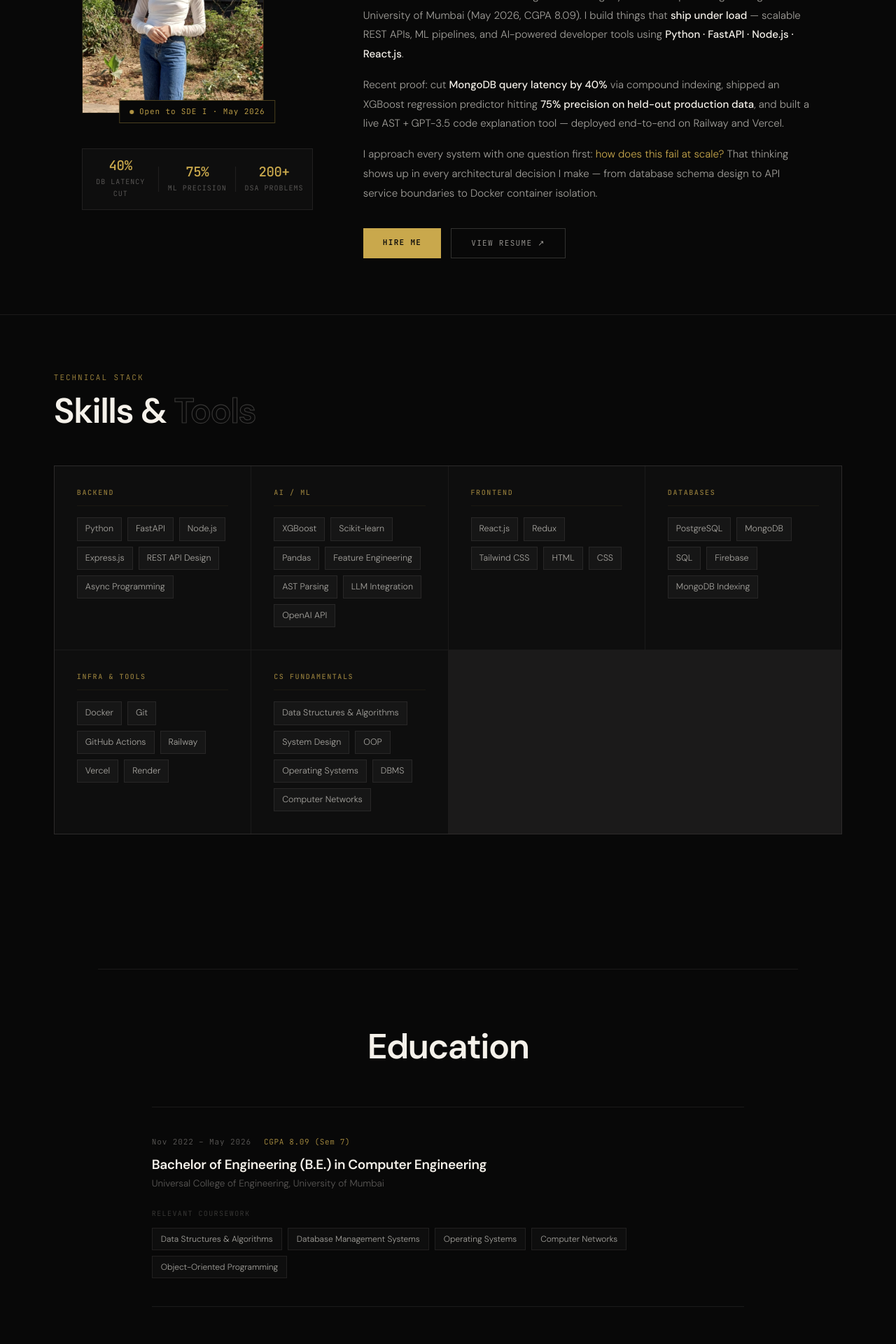
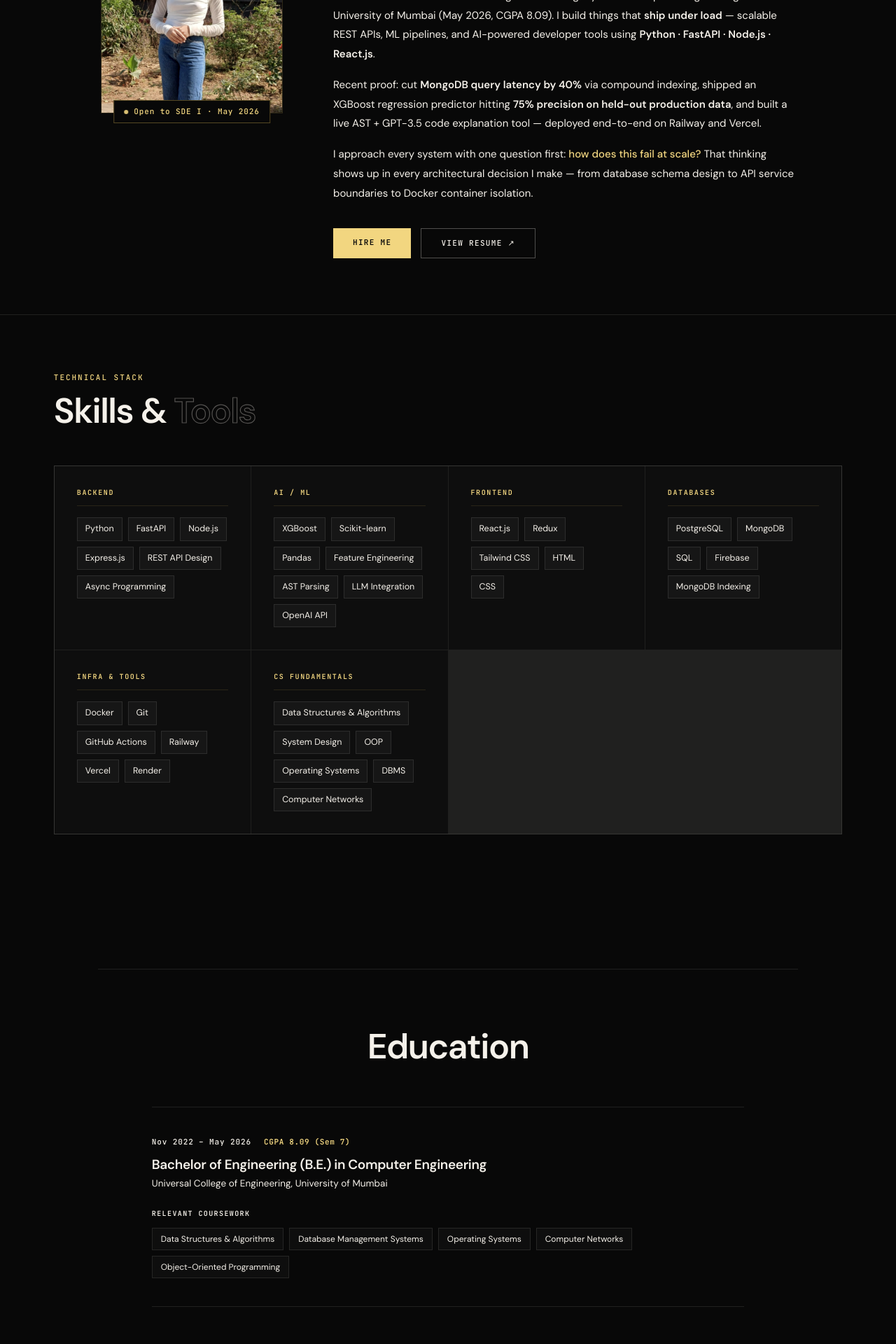
Before and after one commit to SnehaPoojary20/Portfolio, a React (Vite) app in the folder Frontend/: page / in a window 1280 px wide. Shown: the part 280-2200 px from the top of the page at 70% size. Built offline with nearby package versions, Linux system fonts and the light colour scheme.

Commit message:
Refactor CSS styles for improved consistency and readability across components; update Contact component resume link.

```diff
--- a/Frontend/src/About ME/Aboutme.css
+++ b/Frontend/src/About ME/Aboutme.css
@@ -23,7 +23,7 @@
   height: 330px;
   object-fit: cover;
   display: block;
-  border: 1px solid rgba(201,168,76,0.15);
+  border: 1px solid rgba(201,168,76,0.2);
   filter: grayscale(20%) contrast(1.05);
   transition: filter 0.4s, transform 0.4s;
 }
@@ -36,10 +36,11 @@
   left: 50%;
   transform: translateX(-50%);
   background: var(--black);
-  border: 1px solid rgba(201,168,76,0.35);
+  border: 1px solid rgba(201,168,76,0.4);
   color: var(--gold);
   font-size: 11px;
   font-family: var(--mono);
+  font-weight: 500;
   letter-spacing: 0.08em;
   padding: 6px 14px;
   white-space: nowrap;
@@ -58,52 +59,18 @@
 
 @keyframes pulse {
   0%, 100% { opacity: 1; }
-  50% { opacity: 0.3; }
+  50% { opacity: 0.4; }
 }
 
-/* ── STAT STRIP ── */
-.stat-strip {
-  margin-top: 28px;
-  display: flex;
-  align-items: center;
-  border: 1px solid var(--rule);
-  background: var(--black-2);
-}
-
-.stat { flex: 1; padding: 14px 10px; text-align: center; }
-
-.stat-num {
-  display: block;
-  font-family: var(--mono);
-  font-size: 19px;
-  font-weight: 500;
-  color: var(--gold);
-  line-height: 1;
-  margin-bottom: 5px;
-  letter-spacing: -0.02em;
-}
-
-.stat-lbl {
-  display: block;
-  font-size: 10px;
-  letter-spacing: 0.1em;
-  text-transform: uppercase;
-  color: var(--white-3);
-  font-family: var(--mono);
-}
-
-.stat-divider { width: 1px; height: 36px; background: var(--rule); flex-shrink: 0; }
-
-/* ── TEXT ── */
 .description { max-width: 660px; padding-top: 8px; }
 
 .about-eyebrow {
   font-family: var(--mono);
   font-size: 11px;
+  font-weight: 500;
   letter-spacing: 0.15em;
   text-transform: uppercase;
   color: var(--gold);
-  opacity: 0.8;
   margin-bottom: 20px;
 }
 
@@ -119,7 +86,7 @@
 
 .title-accent {
   color: transparent;
-  -webkit-text-stroke: 1.5px rgba(245,241,234,0.28);
+  -webkit-text-stroke: 1.5px rgba(245,241,234,0.4);
 }
 
 .bio {
@@ -128,11 +95,11 @@
   line-height: 1.85;
   color: var(--white-2);
   margin-bottom: 16px;
-  font-weight: 300;
+  font-weight: 400;
 }
 
-.bio strong { color: var(--white); font-weight: 500; }
-.bio em     { color: var(--gold); font-style: normal; }
+.bio strong { color: var(--white); font-weight: 600; }
+.bio em     { color: var(--gold); font-style: normal; font-weight: 500; }
 
 .about-cta { display: flex; gap: 14px; margin-top: 36px; flex-wrap: wrap; }
 
@@ -155,10 +122,11 @@
 .btn-ghost {
   display: inline-block;
   padding: 11px 28px;
-  border: 1px solid rgba(245,241,234,0.18);
+  border: 1px solid rgba(245,241,234,0.3);
   color: var(--white-2);
   font-family: var(--mono);
   font-size: 11px;
+  font-weight: 500;
   letter-spacing: 0.12em;
   text-transform: uppercase;
   text-decoration: none;
@@ -167,11 +135,9 @@
 
 .btn-ghost:hover { border-color: var(--gold); color: var(--gold); transform: translateY(-2px); }
 
-
 @media (max-width: 900px) {
   .about { flex-direction: column; align-items: center; gap: 48px; padding: 12vh 5vw 6vh; }
   .description { text-align: center; }
   .about-cta { justify-content: center; }
   .profile-img { width: 220px; height: 280px; }
-  .stat-strip { width: 260px; }
 }
--- a/Frontend/src/About ME/Aboutme.jsx
+++ b/Frontend/src/About ME/Aboutme.jsx
@@ -4,7 +4,6 @@
 const Aboutme = () => {
   return (
     <section className="about" id="about">
-      {/* Profile Image */}
       <div className="image">
         <div className="image-wrapper">
           <img
@@ -17,58 +16,48 @@
             Open to SDE I · May 2026
           </div>
         </div>
-
-        <div className="stat-strip">
-          <div className="stat">
-            <span className="stat-num">40%</span>
-            <span className="stat-lbl">DB latency cut</span>
-          </div>
-          <div className="stat-divider" />
-          <div className="stat">
-            <span className="stat-num">75%</span>
-            <span className="stat-lbl">ML precision</span>
-          </div>
-          <div className="stat-divider" />
-          <div className="stat">
-            <span className="stat-num">200+</span>
-            <span className="stat-lbl">DSA problems</span>
-          </div>
-        </div>
       </div>
 
-      {/* Description */}
       <div className="description">
-        <p className="about-eyebrow">Backend Engineer · AI Tools · Systems Thinker</p>
+        <p className="about-eyebrow">
+          Backend Engineer · AI Tools · Systems Thinker
+        </p>
 
         <h1 className="title">
           Sneha <span className="title-accent">Poojary</span>
         </h1>
 
         <p className="bio">
-          I'm a backend-focused Software Engineer finishing my B.E. in Computer Engineering at the
-          University of Mumbai (May 2026, CGPA 8.09). I build things that{" "}
-          <strong>ship under load</strong> — scalable REST APIs, ML pipelines, and AI-powered
-          developer tools using <strong>Python · FastAPI · Node.js · React.js</strong>.
+          I'm a backend-focused Software Engineer finishing my B.E. in Computer
+          Engineering at the University of Mumbai (May 2026, CGPA 8.09). I
+          build things that <strong>ship under load</strong> — scalable REST
+          APIs, ML pipelines, and AI-powered developer tools using{" "}
+          <strong>Python · FastAPI · Node.js · React.js</strong>.
         </p>
 
         <p className="bio">
-          Recent proof: cut <strong>MongoDB query latency by 40%</strong> via compound indexing,
-          shipped an XGBoost regression predictor hitting{" "}
-          <strong>75% precision on held-out production data</strong>, and built a live AST +
-          GPT-3.5 code explanation tool — deployed end-to-end on Railway and Vercel.
+          Recent proof: cut <strong>MongoDB query latency by 40%</strong> via
+          compound indexing, shipped an XGBoost regression predictor hitting{" "}
+          <strong>75% precision on held-out production data</strong>, and built
+          a live AST + GPT-3.5 code explanation tool — deployed end-to-end on
+          Railway and Vercel.
         </p>
 
         <p className="bio">
           I approach every system with one question first:{" "}
-          <em>how does this fail at scale?</em> That thinking shows up in every architectural
-          decision I make — from database schema design to API service boundaries to Docker
-          container isolation.
+          <em>how does this fail at scale?</em> That thinking shows up in every
+          architectural decision I make — from database schema design to API
+          service boundaries to Docker container isolation.
         </p>
 
         <div className="about-cta">
-          <a href="mailto:snehapoojary2004@gmail.com" className="btn-primary">
+          <a
+            href="mailto:snehapoojary2004@gmail.com"
+            className="btn-primary"
+          >
             Hire Me
           </a>
+
           <a
             href="https://drive.google.com/drive/folders/1WUxGKpBbu02MUqZa72df_PDHrfpOgia4"
             target="_blank"
--- a/Frontend/src/Contact/Contact.jsx
+++ b/Frontend/src/Contact/Contact.jsx
@@ -68,7 +68,7 @@
           <FaFileAlt className='contact-icon'/>
           <h3>Resume</h3>
           <p>Full PDF available</p>
-          <a href='https://drive.google.com/file/d/14Fp81n0RizFtAAnNMCaXj0XMpWaQkti0/view?usp=sharing' target="_blank" rel="noopener noreferrer">Download PDF</a>
+          <a href='https://drive.google.com/file/d/1MDpv56-c2mLQFC8RH_rawrehcyUIcP66/view?usp=sharing' target="_blank" rel="noopener noreferrer">Download PDF</a>
         </div>
       </div>
     </section>
--- a/Frontend/src/Education/Education.css
+++ b/Frontend/src/Education/Education.css
@@ -31,6 +31,7 @@
 .edu-date {
   font-family: var(--mono);
   font-size: 11px;
+  font-weight: 500;
   color: var(--white-3);
   letter-spacing: 0.08em;
 }
@@ -38,8 +39,8 @@
 .edu-cgpa {
   font-family: var(--mono);
   font-size: 11px;
+  font-weight: 600;
   color: var(--gold);
-  opacity: 0.85;
   letter-spacing: 0.06em;
 }
 
@@ -57,15 +58,16 @@
   font-size: 13.5px;
   color: var(--white-3);
   margin-bottom: 22px;
-  font-weight: 300;
+  font-weight: 400;
 }
 
 .coursework-label {
   font-family: var(--mono);
   font-size: 10px;
+  font-weight: 600;
   letter-spacing: 0.14em;
   text-transform: uppercase;
-  color: rgba(245,241,234,0.22);
+  color: var(--white-3);
   display: block;
   margin-bottom: 12px;
 }
@@ -79,11 +81,11 @@
   background: var(--black-2);
   border: 1px solid var(--rule);
   padding: 5px 12px;
-  font-weight: 300;
+  font-weight: 400;
   transition: border-color 0.2s, color 0.2s;
 }
 
-.course-tag:hover { border-color: rgba(201,168,76,0.25); color: var(--white); }
+.course-tag:hover { border-color: rgba(201,168,76,0.35); color: var(--white); }
 
 @media (max-width: 768px) {
   .section-heading { font-size: 2rem; margin-bottom: 40px; }
--- a/Frontend/src/Skills/Skills.css
+++ b/Frontend/src/Skills/Skills.css
@@ -8,10 +8,10 @@
 .section-eyebrow {
   font-family: var(--mono);
   font-size: 11px;
+  font-weight: 500;
   letter-spacing: 0.18em;
   text-transform: uppercase;
   color: var(--gold);
-  opacity: 0.8;
   margin-bottom: 12px;
 }
 
@@ -27,7 +27,7 @@
 
 .title-dim {
   color: transparent;
-  -webkit-text-stroke: 1.2px rgba(245,241,234,0.2);
+  -webkit-text-stroke: 1.2px rgba(245,241,234,0.32);
 }
 
 .skills-grid {
@@ -52,13 +52,13 @@
 .skill-group-label {
   font-family: var(--mono);
   font-size: 10px;
+  font-weight: 600;
   letter-spacing: 0.16em;
   text-transform: uppercase;
   color: var(--gold);
-  opacity: 0.7;
   margin-bottom: 16px;
   padding-bottom: 12px;
-  border-bottom: 1px solid rgba(201,168,76,0.1);
+  border-bottom: 1px solid rgba(201,168,76,0.15);
 }
 
 .skill-tags { display: flex; flex-wrap: wrap; gap: 8px; }
@@ -67,7 +67,7 @@
   font-family: var(--sans);
   font-size: 12.5px;
   color: var(--white-2);
-  font-weight: 300;
+  font-weight: 400;
   background: var(--black-3);
   border: 1px solid var(--rule);
   padding: 5px 11px;
@@ -75,8 +75,8 @@
 }
 
 .skill-group:hover .skill-tag {
-  color: rgba(245,241,234,0.75);
-  border-color: rgba(245,241,234,0.12);
+  color: var(--white);
+  border-color: rgba(245,241,234,0.2);
 }
 
 @media (max-width: 768px) { .skills-grid { grid-template-columns: 1fr 1fr; } }
--- a/Frontend/src/index.css
+++ b/Frontend/src/index.css
@@ -5,14 +5,18 @@
   --black-2:    #0e0e0e;
   --black-3:    #161616;
   --black-4:    #1f1f1f;
-  --white:      #f5f1ea;
-  --white-2:    rgba(245,241,234,0.65);
-  --white-3:    rgba(245,241,234,0.35);
-  --white-4:    rgba(245,241,234,0.12);
-  --gold:       #c9a84c;
-  --gold-dim:   rgba(201,168,76,0.18);
-  --gold-faint: rgba(201,168,76,0.07);
-  --rule:       rgba(245,241,234,0.08);
+
+  /* Two-color text system: white for all body/label/heading text, butter
+     yellow reserved only for highlighted keywords, links, and accents. */
+  --white:      #f5f1ea;   /* all text, everywhere — headings, body, labels, dates */
+  --white-2:    #f5f1ea;
+  --white-3:    #f5f1ea;
+
+  --gold:       #f2d680;   /* butter yellow — keyword highlights, links, accents only */
+  --gold-dim:   rgba(242,214,128,0.18);  /* decorative fills only, never text */
+  --gold-faint: rgba(242,214,128,0.07);  /* decorative fills only, never text */
+
+  --rule:       rgba(245,241,234,0.10);  /* hairline borders only */
   --mono:       'JetBrains Mono', monospace;
   --sans:       'DM Sans', sans-serif;
 }
@@ -26,17 +30,17 @@
   background-color: var(--black) !important;
   color: var(--white);
   font-family: var(--sans);
-  font-weight: 300;
+  font-weight: 400;
   line-height: 1.7;
   overflow-x: hidden;
 }
 
-::selection { background: rgba(201,168,76,0.22); color: var(--white); }
+::selection { background: rgba(242,214,128,0.25); color: var(--black); }
 
 ::-webkit-scrollbar { width: 3px; }
 ::-webkit-scrollbar-track { background: var(--black); }
-::-webkit-scrollbar-thumb { background: rgba(201,168,76,0.25); }
-::-webkit-scrollbar-thumb:hover { background: rgba(201,168,76,0.5); }
+::-webkit-scrollbar-thumb { background: rgba(242,214,128,0.3); }
+::-webkit-scrollbar-thumb:hover { background: rgba(242,214,128,0.55); }
 
 .navbar {
   position: fixed;
@@ -113,7 +117,6 @@
   font-family: var(--mono);
   font-size: 11px;
   color: var(--gold);
-  opacity: 0.7;
   letter-spacing: 0.06em;
 }
 
@@ -126,7 +129,7 @@
 
 @keyframes blink {
   0%, 100% { opacity: 1; }
-  50% { opacity: 0.2; }
+  50% { opacity: 0.3; }
 }
 
 /* ── MOBILE ── */
```
Also changed, not shown: Frontend/src/Achievements/Achievements.css (+5 -6 lines), Frontend/src/Certifications/Certifications.css (+5 -8 lines), Frontend/src/Contact/Contact.css (+10 -13 lines), Frontend/src/Projects/Projects.css (+11 -10 lines).
